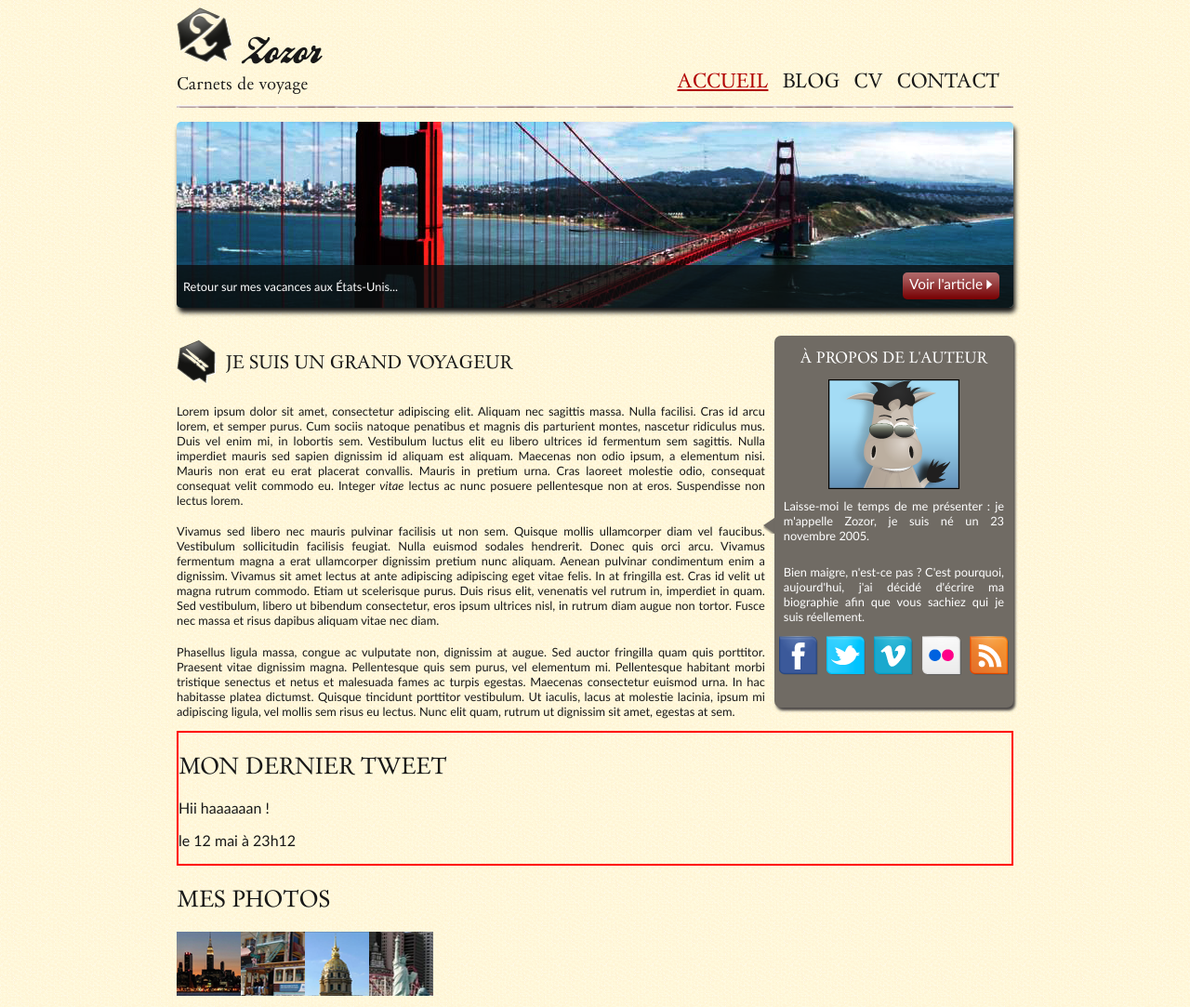
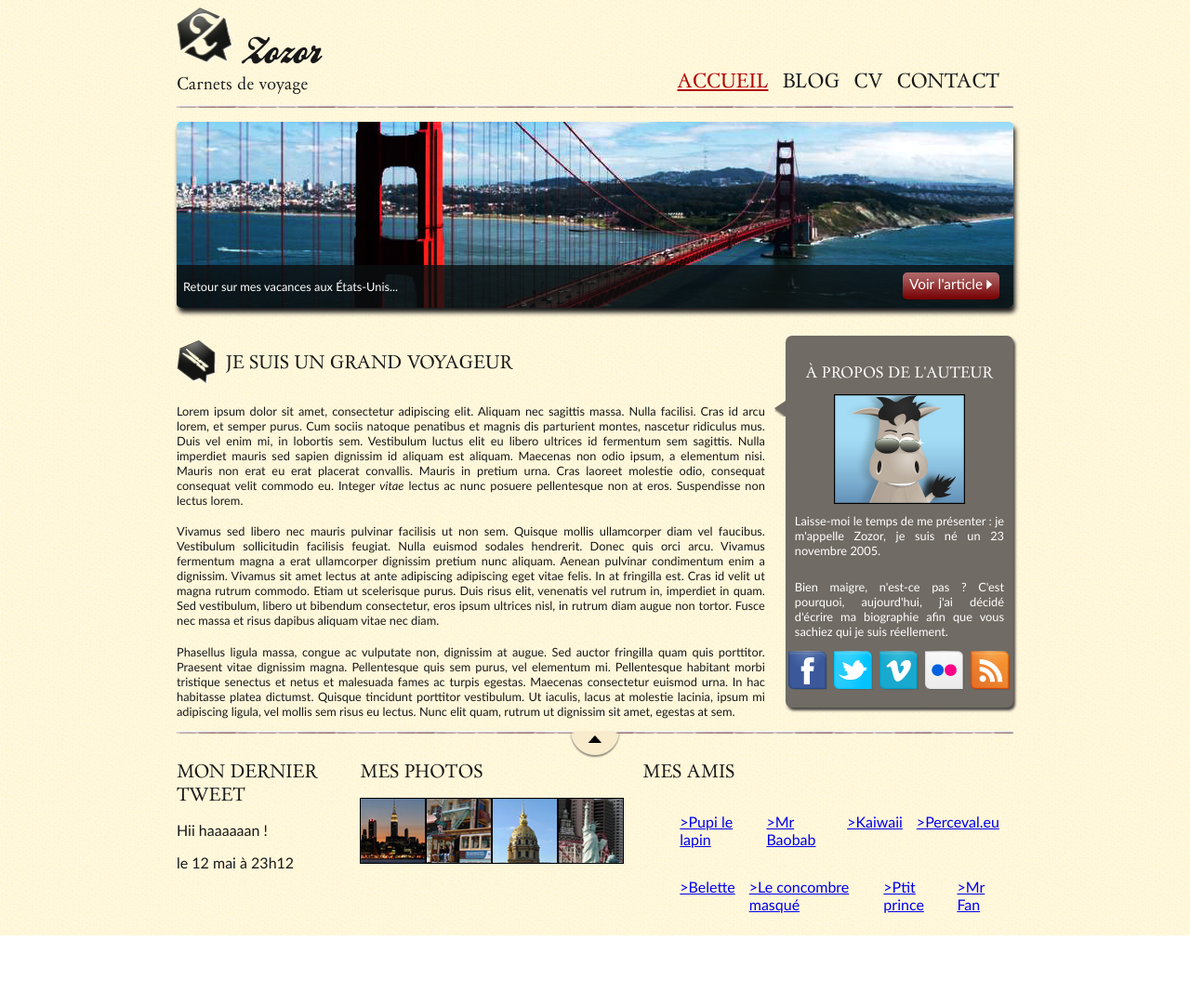
Before and after one commit to FlorenceMARTIN79/TP_Zozor_voyages, a plain HTML site: page TP_Zozor_voyages.html in a window 1280 px wide. Shown: the top 1083 px of the page at 93% size. After the commit the page ends 1006 px from the top, so only its background shows below. Drawn offline with Linux system fonts and the light colour scheme; files whose address does not match are found by name.

Commit message:
add dvt on footer

```diff
--- a/TP_Zozor_voyages.html
+++ b/TP_Zozor_voyages.html
@@ -33,7 +33,7 @@
 
             </div>
 
-            <section>
+            <main>
 
                 <article>
 
@@ -44,7 +44,11 @@
                 </article>
 
                 <aside>
-                    <h2>À PROPOS DE L'AUTEUR</h2>
+                    <section id="layout">
+                        <img src="images/bulle.png" alt="fleche" >
+                    </section>
+                    <section id="contenuAside">
+                        <h2 id="titre_aside">À PROPOS DE L'AUTEUR</h2>
 
                         <img id="Zozorclasse" src="images/zozor_classe.png" alt="photo de Zozor">
                         <p>Laisse-moi le temps de me présenter : je m'appelle Zozor, je suis né un 23 novembre 2005.</p>
@@ -56,11 +60,13 @@
                             <a href="https://www.flickr.com/explore"><img src="images/flickr.png" alt="logo Flickr"></a>
                             <a href="#"><img src="images/rss.png" alt="logo RSS"></a>
                         </div>
+                    </section>
                                     </aside>
 
-            </section>
+            </main>
 
             <footer>
+                <img src="images/ico_top.png" alt="fleche_haut" id="top">
                 <div class="Tweet">
                     <h2>MON DERNIER TWEET</h2>
                     <p>Hii haaaaaan !</p>
@@ -69,18 +75,18 @@
 
                 <div class="Photos">
                     <h2>MES PHOTOS</h2>
-                    <p><img src="images/photo1.jpg" alt="Photo"><img src="images/photo2.jpg" alt="Photo"><img src="images/photo3.jpg" alt="Photo"><img src="images/photo4.jpg" alt="Photo"></p>
+                    <p id="photos_voyages"><img src="images/photo1.jpg" alt="Photo"><img src="images/photo2.jpg" alt="Photo"><img src="images/photo3.jpg" alt="Photo"><img src="images/photo4.jpg" alt="Photo"></p>
                 </div>
 
                 <div class="Amis">
                     <h2>MES AMIS</h2>
-                        <ul>
+                        <ul class="liste_amis">
                             <li><a href="#">>Pupi le lapin</a></li>
                             <li><a href="#">>Mr Baobab</a></li>
                             <li><a href="#">>Kaiwaii</a></li>
                             <li><a href="#">>Perceval.eu</a></li>
                         </ul>
-                        <ul>
+                        <ul class="liste_amis">
                             <li><a href="#">>Belette</a></li>
                             <li><a href="#">>Le concombre masqué</a></li>
                             <li><a href="#">>Ptit prince</a></li>
--- a/style_TP_Zozor_voyages.css
+++ b/style_TP_Zozor_voyages.css
@@ -148,7 +148,7 @@ ul li
     font-weight: normal;
 }
 
-section
+main
 {
     display: flex;
     margin-top: 15px;
@@ -161,7 +161,7 @@ article
     display: flex;
     flex-direction: column;
     width: 75%;
-    background: url(images/bulle.png) no-repeat right;
+
 }
 
 h2
@@ -194,23 +194,36 @@ h2 img
 aside
 {
     display: flex;
-    flex-direction: column;
-    background-color: rgb(112, 107, 100);
+    flex-direction: row;
     width: 30%;
     margin-top: 15px;
     color: white;
     flex-wrap: no-wrap;
     justify-content: baseline;
     height:  400px;
-    border-radius: 7px;
-    box-shadow: 2px 3px 3px rgb(73, 69, 69);
-
 }
 
-aside h2
+#layout
+{
+    display: flex;
+    flex-direction: column;
+    padding-top: 70px;
+}
+
+#titre_aside
 {
     font-size: 1em;
     text-align: center;
+}
+
+#contenuAside
+{
+    display: flex;
+    flex-direction: column;
+    justify-content: center;
+    background-color: rgb(112, 107, 100);
+    box-shadow: 2px 3px 3px rgb(73, 69, 69);
+    border-radius: 7px;
 }
 
 #Zozorclasse
@@ -219,9 +232,10 @@ aside h2
     margin-top: 0px;
     border: 1px black solid;
     margin-bottom: 0px;
+
 }
 
-aside p
+#contenuAside p
 {
     margin-left: 10px;
     margin-top: 10px;
@@ -233,11 +247,6 @@ aside p
 
 }
 
-.Tweet
-{
-    border: 2px red solid;
-}
-
 .reseaux
 {
     display: flex;
@@ -245,3 +254,58 @@ aside p
     justify-content: space-around;
     margin-right: 20 px;
 }
+
+footer
+{
+    display: flex;
+    flex-direction: row;
+    justify-content: space-around;
+    background-image: url(images/separateur.png);
+    background-position: top;
+    background-repeat: repeat-x;
+}
+
+footer div
+{
+    margin-top: 15px;
+}
+
+#top
+{
+    position: absolute;
+}
+
+footer h2
+{
+    font-size: 1.2em;
+}
+
+#photos_voyages
+{
+    margin-right: 20px;
+    display: flex;
+    flex-direction: row;
+    justify-content: space-around;
+}
+
+#photos_voyages img
+{
+    border: 1px black solid;
+}
+
+
+
+.liste_amis
+{
+    list-style-type: none;
+    display: flex;
+    flex-direction: row;
+    border-color: red;
+    justify-content:
+}
+
+.Amis
+{
+    display: flex;
+    flex-direction: column;
+}
```
Lines whose indentation alone changed are shown as unchanged.
